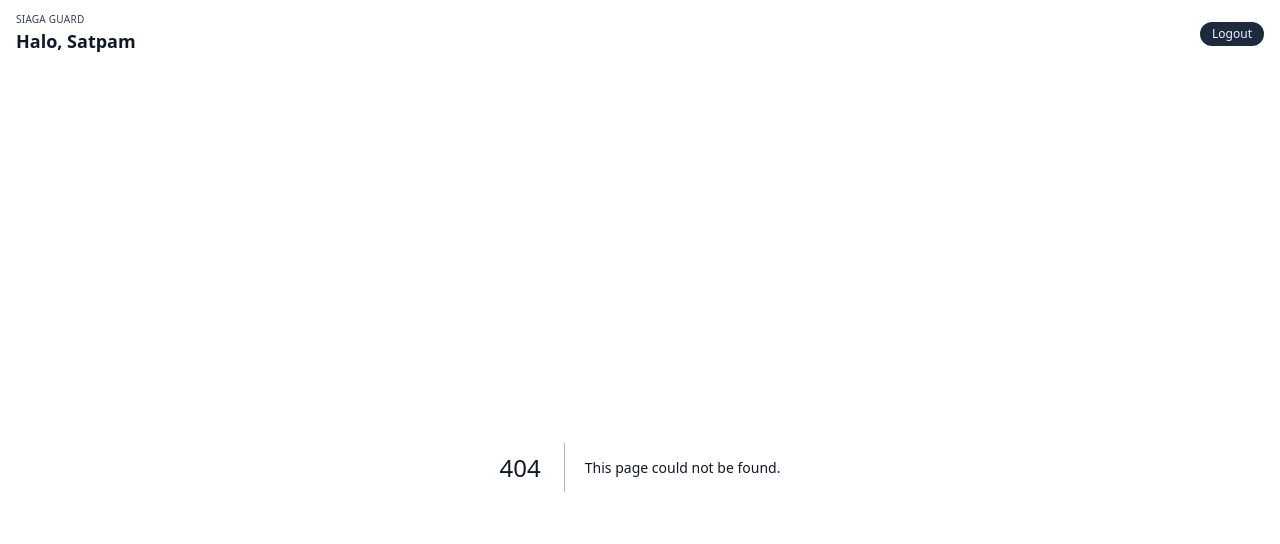
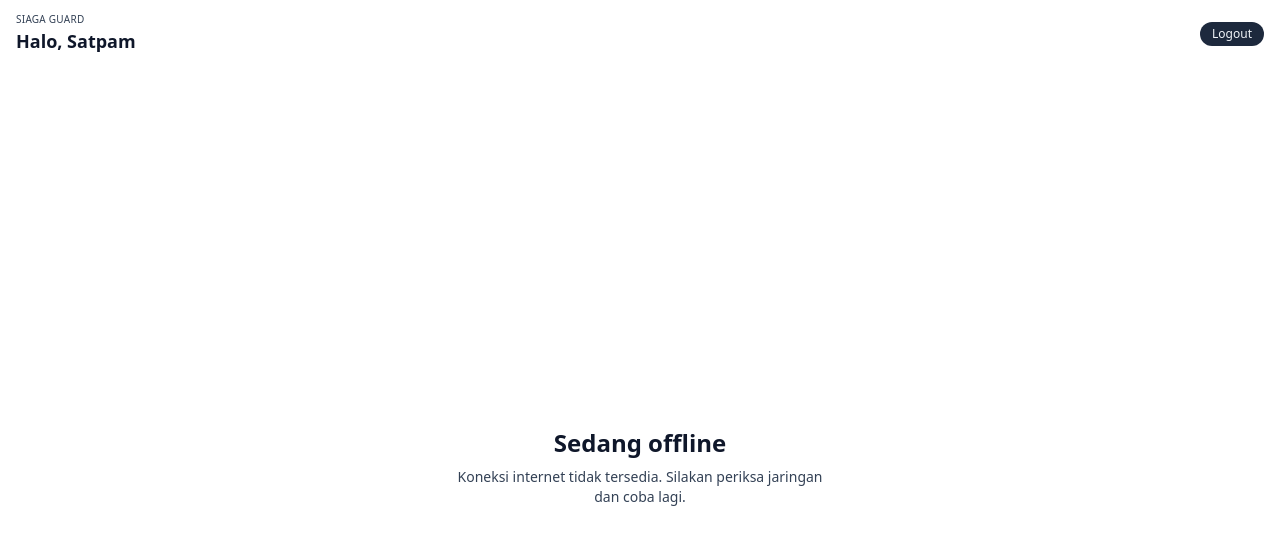
Before and after one commit to faridoesnt/siaga-guard, a Next.js app: page /offline in a window 1280 px wide. Before the commit this address had no page. Shown: the top 544 px of the page. Built offline with nearby package versions, Linux system fonts and the light colour scheme.

Commit message:
chore/struktur_pwa

```diff
--- /dev/null
+++ b/app/offline/page.tsx
@@ -0,0 +1,11 @@
+export default function OfflinePage() {
+  return (
+    <div className="flex min-h-screen flex-col items-center justify-center bg-white px-6 text-center text-slate-900">
+      <h1 className="text-2xl font-semibold">Sedang offline</h1>
+      <p className="mt-2 max-w-sm text-sm">
+        Koneksi internet tidak tersedia. Silakan periksa jaringan dan coba
+        lagi.
+      </p>
+    </div>
+  );
+}
--- a/next.config.mjs
+++ b/next.config.mjs
@@ -4,6 +4,9 @@
   dest: "public",
   register: true,
   skipWaiting: true,
+  fallbacks: {
+    document: "/offline",
+  },
   disable: process.env.NODE_ENV === "development",
 });
 
```
